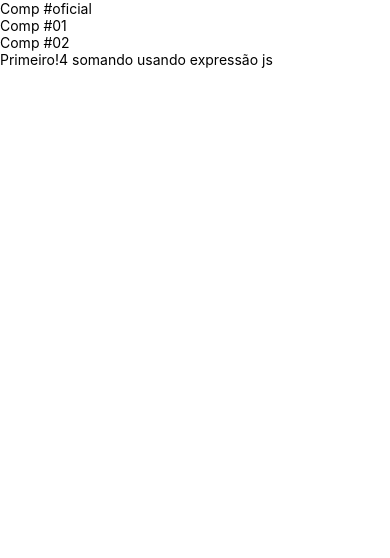
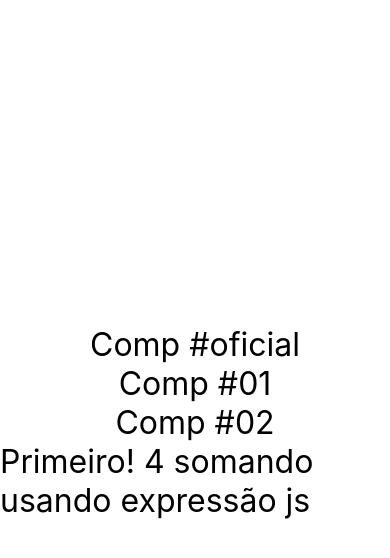
Before and after one commit to NathanaelCarauna/React-native-curso-cod3r, a React Native app: screen / in a window 390 px wide. Shown: the top 558 px of the page. Built offline with nearby package versions, Linux system fonts and the light colour scheme.

Commit message:
Aula 17, Estilos básico

```diff
--- a/src/App.js
+++ b/src/App.js
@@ -1,11 +1,11 @@
 import React from 'react';
-import {Text, View} from 'react-native'
+import {Text, View, StyleSheet} from 'react-native'
 
 import Oficial, {Comp1, Comp2} from './components/Multi'
 import Primeiro from './components/Primeiro'
 
 export default () => (
-  <View>
+  <View style={styles.App}>
 
     <Oficial/>
     <Comp1/>
@@ -13,3 +13,11 @@ export default () => (
     <Primeiro/>
   </View>
 )
+
+const styles = StyleSheet.create({
+  App: {
+    flex: 1,
+    alignItems: 'center',
+    justifyContent: 'center'
+  }
+})
--- /dev/null
+++ b/src/common/globalStyle.js
@@ -0,0 +1,7 @@
+import {StyleSheet} from 'react-native';
+
+export default StyleSheet.create({
+    fontG: {
+        fontSize: 32
+    }
+})
--- a/src/components/Multi.js
+++ b/src/components/Multi.js
@@ -1,21 +1,23 @@
 import React from 'react';
 import {Text} from 'react-native';
 
+import styles from '../common/globalStyle'
+
 function Comp (){
     return(
-        <Text>Comp #oficial</Text>
+        <Text style={styles.fontG}>Comp #oficial</Text>
     )
 }
 
 function Comp1 (){
     return(
-        <Text>Comp #01</Text>
+        <Text style={styles.fontG}>Comp #01</Text>
     )
 }
 
 function Comp2 (){
     return (
-        <Text>Comp #02</Text>
+        <Text style={styles.fontG}>Comp #02</Text>
     )
 }
 
--- a/src/components/Primeiro.js
+++ b/src/components/Primeiro.js
@@ -1,4 +1,6 @@
 import React from 'react';
 import {Text} from 'react-native';
 
-export default () => <Text>Primeiro!{1+3} somando usando expressão js</Text>
+import styles from '../common/globalStyle'
+
+export default () => <Text style={styles.fontG}>Primeiro! {1+3} somando usando expressão js</Text>
```
